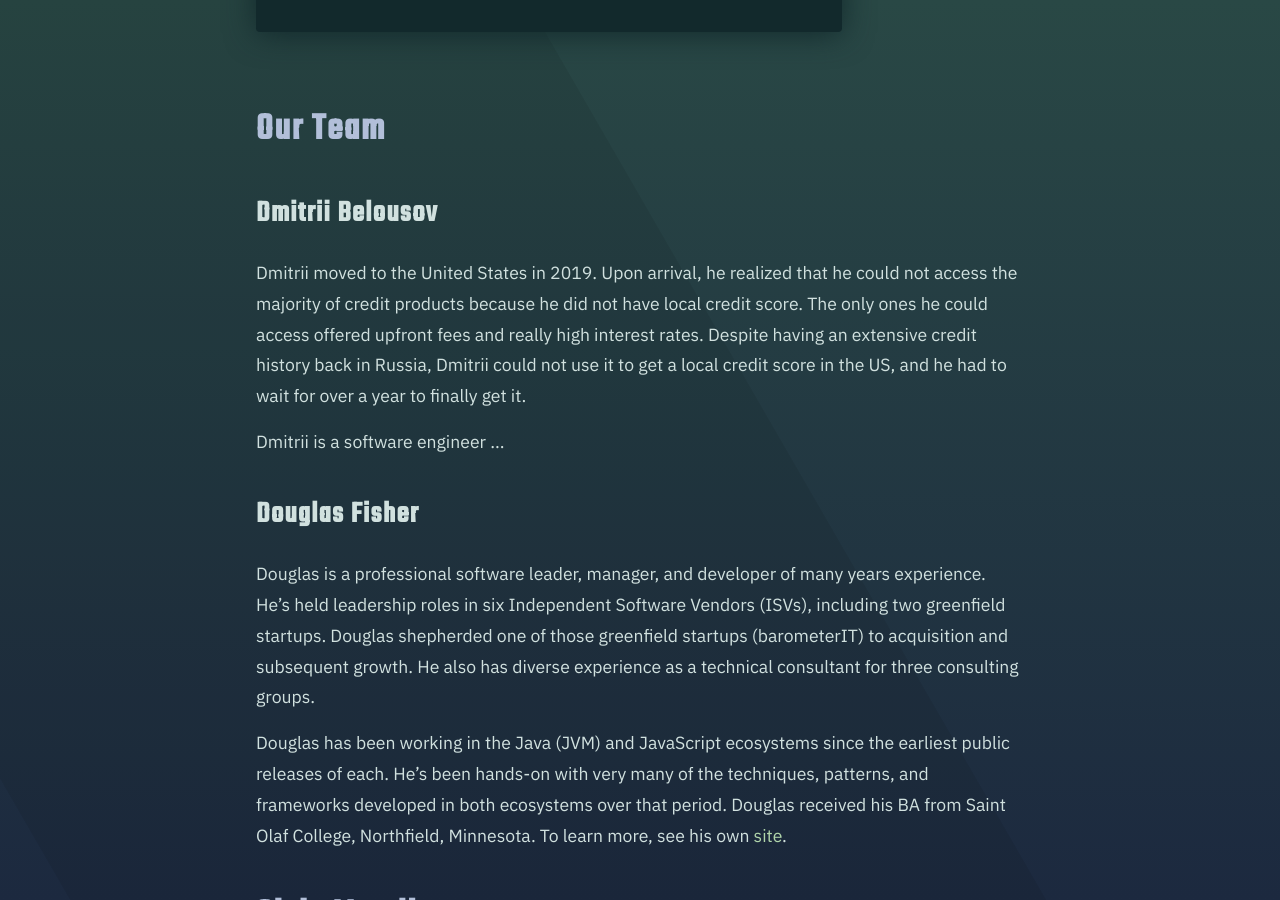
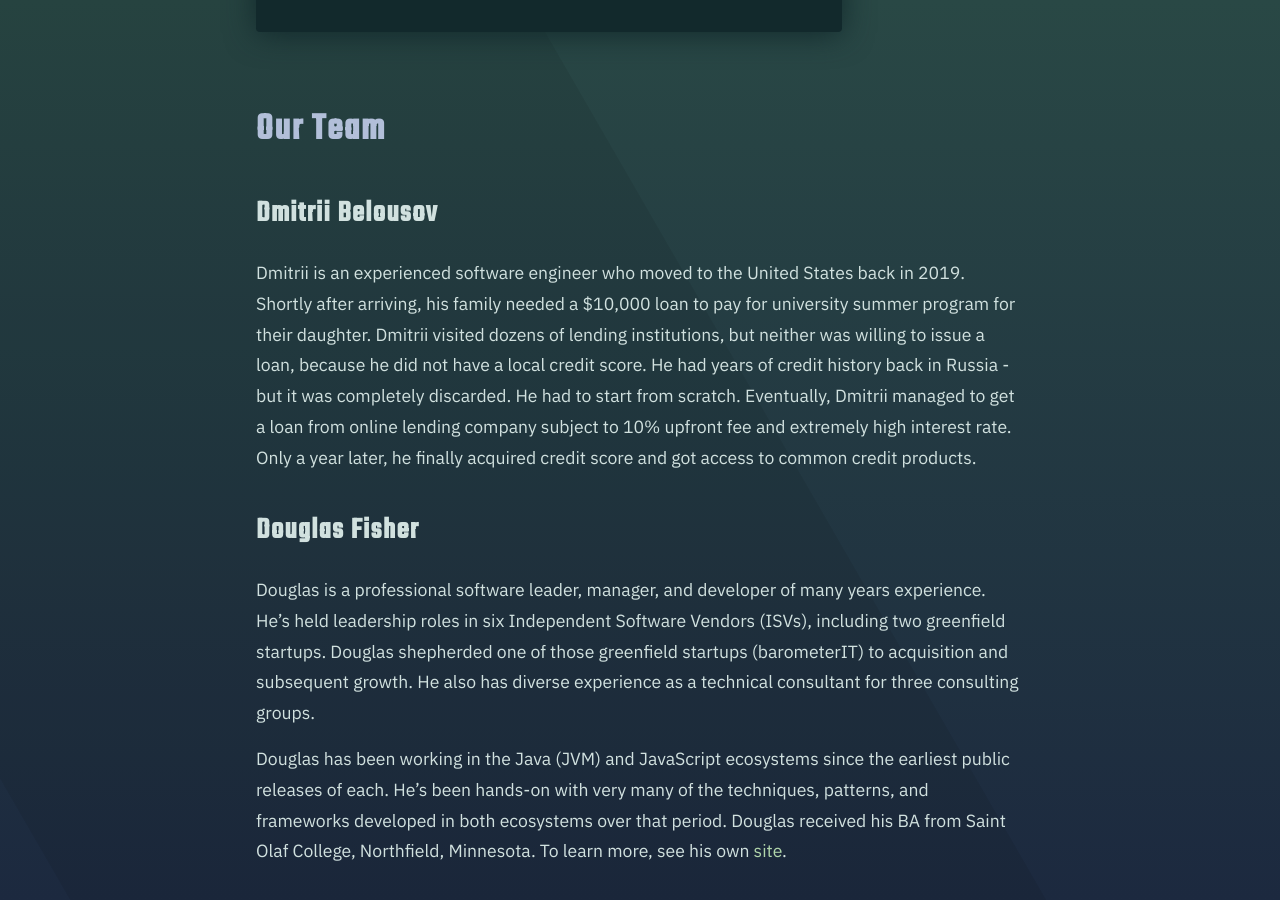
Before and after one commit to civis-mundi/civis-mundi.github.io, a Jekyll site: the page built from pages/about.html, in a window 1280 px wide and 900 px high, scrolled down 390 px. Built offline with Jekyll 4.4.1, drawn with Linux system fonts in a browser that asks for light colours.

Commit message:
Added Dmitrii's about section

```diff
--- a/pages/about.html
+++ b/pages/about.html
@@ -24,17 +24,13 @@ title: About
 
 <div class="content-story-section">
     <p>
-        Dmitrii moved to the United States in 2019. Upon arrival, he
-        realized that he could not access the majority of credit products because he did not have local credit score.
-        The only
-        ones he could access offered upfront fees and really high interest rates. Despite having an extensive credit
-        history back
-        in Russia, Dmitrii could not use it to get a local credit score in the US, and he had to wait for over a year to
-        finally get
-        it.
-    </p>
-    <p>
-        Dmitrii is a software engineer ...
+        Dmitrii is an experienced software engineer who moved to the United States back in 2019. Shortly after arriving,
+        his family needed a $10,000 loan to pay for university summer program for their daughter.
+        Dmitrii visited dozens of lending institutions, but neither was willing to issue a loan, because he did not have
+        a local credit score. He had years of credit history back in Russia - but it was completely discarded. He had to start from
+        scratch. Eventually, Dmitrii managed to get a loan from online lending company subject to 10% upfront fee and
+        extremely high interest rate. Only a year later, he finally acquired credit score and got access to
+        common credit products.
     </p>
 </div>
 
```
